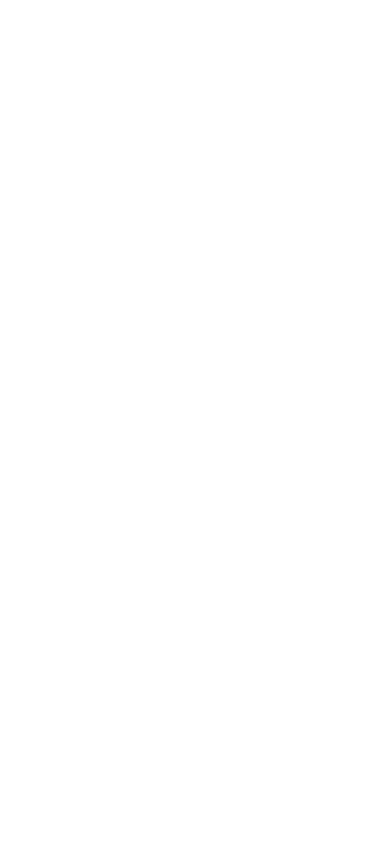
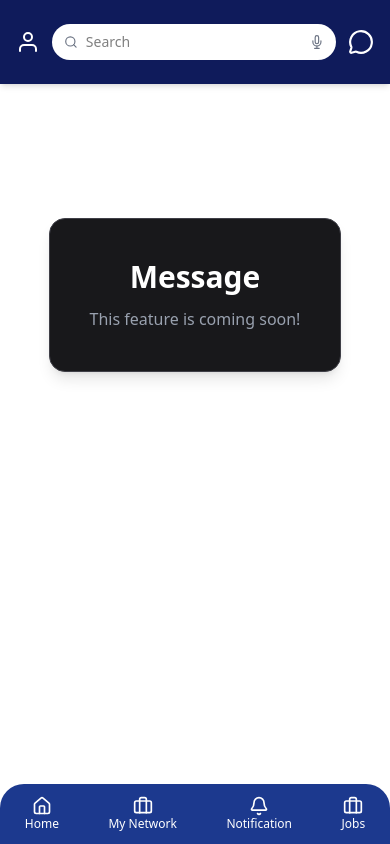
Before and after one commit to subin-subi/Career-Link, a React (Vite) app: page /chat in a window 390 px wide. Before the commit this address had no page. Built offline with nearby package versions, Linux system fonts and the light colour scheme.

Commit message:
fix/mobile view and chat icon

```diff
--- a/src/components/Navbar/LeftMenu.jsx
+++ b/src/components/Navbar/LeftMenu.jsx
@@ -5,7 +5,7 @@
 
 
       {/* Logo */}
-      <div className="text-2xl font-bold text-black mr-6">
+      <div className="text-2xl font-bold text-white mr-6">
         ZECPATH
       </div>
 
--- a/src/components/Navbar/Menu.jsx
+++ b/src/components/Navbar/Menu.jsx
@@ -50,15 +50,29 @@
 
 
 
-      <div className="flex flex-col items-center cursor-pointer hover:text-gray-300">
-        <FiMessageSquare size={iconSize} />
-        <span className="text-xs mt-1">Messaging</span>
-      </div>
+     <Link
+  to="/chat"
+  className="flex flex-col items-center cursor-pointer hover:text-gray-300"
+>
+  <FiMessageSquare size={iconSize} />
+ <span className="text-xs mt-1">Messaging</span>
+</Link>
 
-      <div className="flex flex-col items-center cursor-pointer hover:text-gray-300">
-        <FiBell size={iconSize} />
+
+
+     <Link
+  to="/notifications"
+  className="flex flex-col items-center cursor-pointer hover:text-gray-300"
+>
+ <FiBell size={iconSize} />
         <span className="text-xs mt-1">Notifications</span>
-      </div>
+</Link>
+
+
+
+
+
+
 
 
 
--- a/src/components/Navbar/MobileMenu.jsx
+++ b/src/components/Navbar/MobileMenu.jsx
@@ -1,6 +1,8 @@
-import { FiSearch, FiMenu, FiUser, FiMic } from "react-icons/fi";
+import { FiSearch, FiUser, FiMic } from "react-icons/fi";
+import { MessageCircle } from "lucide-react";
+import { Link } from "react-router-dom";
 
-export default function MobileMenu({ open, setOpen }) {
+export default function MobileMenu() {
   return (
     <div className="flex md:hidden items-center justify-between">
 
@@ -18,12 +20,11 @@
         <FiMic className="text-gray-500" />
       </div>
 
-      {/* Right: Hamburger */}
-      <FiMenu
-        size={26}
-        className="cursor-pointer"
-        onClick={() => setOpen(!open)}
-      />
+      {/* Right: Chat Icon */}
+      <Link to="/chat">
+        <MessageCircle size={26} className="cursor-pointer text-white" />
+      </Link>
+
     </div>
   );
 }
--- a/src/components/Navbar/Navbar.jsx
+++ b/src/components/Navbar/Navbar.jsx
@@ -1,20 +1,19 @@
-import { useState } from "react";
+
 import Menu from "./Menu";
 import MobileMenu from "./MobileMenu";
+import LeftMenu from "./LeftMenu";
 
 export default function Navbar() {
-  const [open, setOpen] = useState(false);
+
 
   return (
     <nav className="fixed top-0 left-0 w-full bg-[#0f1b5b] text-white px-4 py-6 shadow-md z-50">
 
       {/* Desktop Navbar */}
-      <div className="hidden md:flex items-center w-full">
+      <div div className="hidden md:flex items-center w-full">
 
         {/* Logo */}
-        <div className="text-2xl font-bold text-black">
-          ZECPATH
-        </div>
+        <LeftMenu/>
 
         {/* Elastic Search */}
         <div className="flex-1 mx-6">
@@ -32,14 +31,10 @@
       </div>
 
       {/* Mobile Navbar */}
-      <MobileMenu open={open} setOpen={setOpen} />
+      <MobileMenu />
 
       {/* Mobile Dropdown */}
-      {open && (
-        <div className="md:hidden bg-[#0f1b5b] mt-3 border-t border-gray-600 p-4">
-          <Menu />
-        </div>
-      )}
+
     </nav>
   );
 }
--- /dev/null
+++ b/src/components/common/ComingSoon.jsx
@@ -0,0 +1,10 @@
+export default function ComingSoon({ title, message }) {
+  return (
+    <div className="flex items-center justify-center min-h-[70vh]">
+      <div className="bg-zinc-900 text-white p-10 rounded-2xl shadow-lg text-center border border-zinc-700">
+        <h1 className="text-3xl font-bold mb-3">{title}</h1>
+        <p className="text-gray-400">{message}</p>
+      </div>
+    </div>
+  );
+}
--- a/src/pages/JobSearch/BottomNav.jsx
+++ b/src/pages/JobSearch/BottomNav.jsx
@@ -1,24 +1,31 @@
+import { Link } from "react-router-dom";
 import { Home, Briefcase, Bell } from "lucide-react";
+
 
 export default function BottomNav() {
   return (
     <div className="fixed bottom-0 left-0 right-0 bg-blue-900 text-white flex justify-around py-3 rounded-t-3xl md:hidden">
-      <div className="flex flex-col items-center text-xs">
+
+      <Link to="/" className="flex flex-col items-center text-xs">
         <Home size={20} />
         Home
-      </div>
-      <div className="flex flex-col items-center text-xs">
+      </Link>
+
+      <Link to="/network" className="flex flex-col items-center text-xs">
         <Briefcase size={20} />
         My Network
-      </div>
-      <div className="flex flex-col items-center text-xs">
+      </Link>
+
+      <Link to="/notifications" className="flex flex-col items-center text-xs">
         <Bell size={20} />
         Notification
-      </div>
-      <div className="flex flex-col items-center text-xs">
+      </Link>
+
+      <Link to="/job" className="flex flex-col items-center text-xs">
         <Briefcase size={20} />
         Jobs
-      </div>
+      </Link>
+
     </div>
   );
 }
--- /dev/null
+++ b/src/pages/Notifications/NotificationsPage.jsx
@@ -0,0 +1,17 @@
+import Navbar from "../../components/Navbar/Navbar";
+import ComingSoon from "../../components/common/ComingSoon";
+import BottomNav from "../JobSearch/BottomNav";
+
+export default function Notifications() {
+  return (
+    <>
+      <Navbar/>
+    <ComingSoon
+      title="Notifications"
+      message="This feature is coming soon!"
+    />
+    <BottomNav/>
+    </>
+
+  );
+}
--- a/src/pages/Profile/ProfilePage.jsx
+++ b/src/pages/Profile/ProfilePage.jsx
@@ -3,6 +3,7 @@
 import ProfileCenterPage from "./Center/ProfileCenterPage";
 import RightSide from "./Right/RightSide";
 import Navbar from "../../components/Navbar/Navbar"
+import BottomNav from "../JobSearch/BottomNav";
 
 export default function ProfilePage() {
   return (
@@ -30,6 +31,7 @@
         </div>
 
       </div>
+      <BottomNav/>
     </div>
   );
 }
--- /dev/null
+++ b/src/pages/chat/chat.jsx
@@ -0,0 +1,17 @@
+import Navbar from "../../components/Navbar/Navbar";
+import ComingSoon from "../../components/common/ComingSoon";
+import BottomNav from "../JobSearch/BottomNav";
+
+export default function Message() {
+  return (
+    <>
+      <Navbar/>
+    <ComingSoon
+      title="Message"
+      message="This feature is coming soon!"
+    />
+    <BottomNav/>
+    </>
+
+  );
+}
--- a/src/routes/AppRoutes.jsx
+++ b/src/routes/AppRoutes.jsx
@@ -5,6 +5,8 @@
 import JobsPage from "../pages/JobSearch/JobsPage";
 import NetworkPage from "../pages/Network/Network";
 import ProfileCenterPage from "../pages/Profile/ProfilePage";
+import Notifications from "../pages/Notifications/NotificationsPage";
+import Message from "../pages/chat/chat";
 
 
 export default function AppRoutes() {
@@ -18,7 +20,9 @@
         <Route path="/signup" element={<Signup />} />
         <Route path="/job" element={<JobsPage />} />
         <Route path="/profile" element={<ProfileCenterPage />} />
-        <Route path="network" element={<NetworkPage/>}/>
+        <Route path="/network" element={<NetworkPage/>}/>
+        <Route path="/notifications" element={<Notifications/>}/>
+        <Route path="/chat" element={<Message/>}/>
       </Routes>
     </>
   );
```
